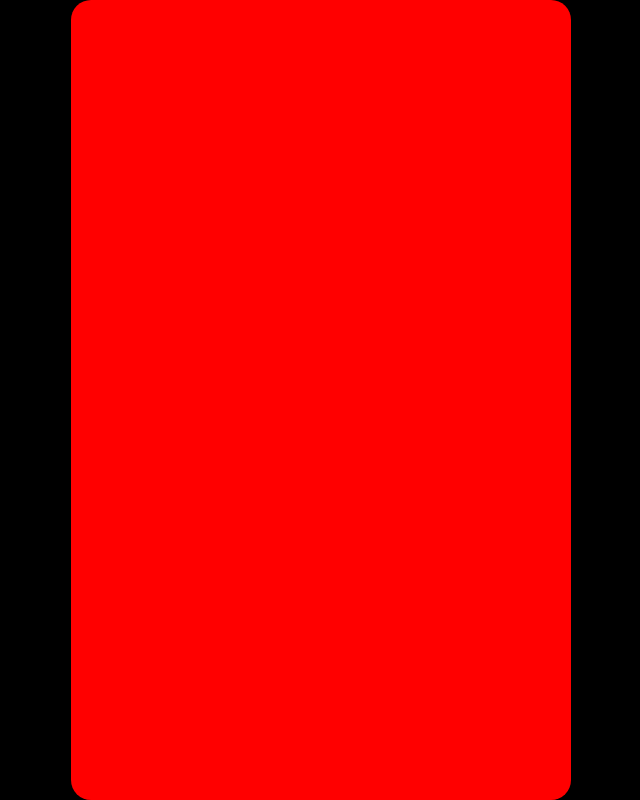
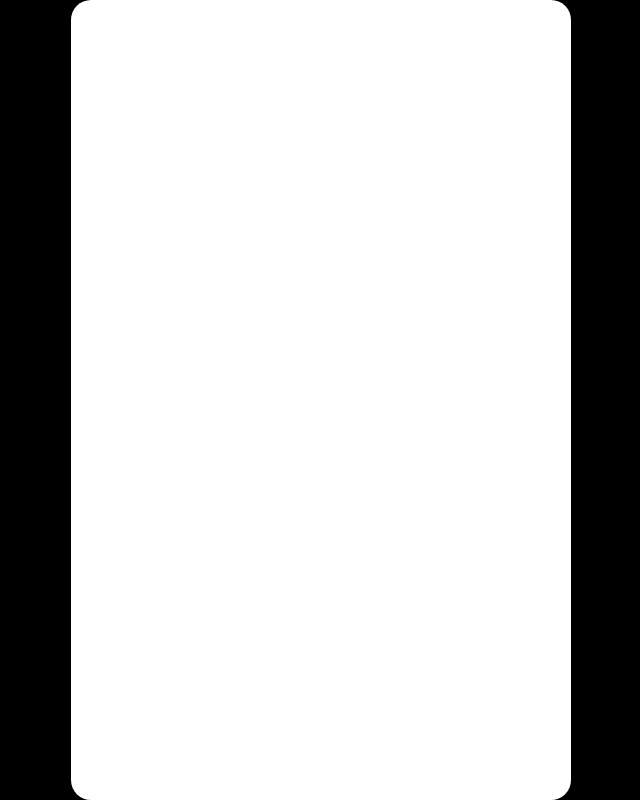
Before and after one commit to kilik42/kidtok7, a React (Create React App) app: page / in a window 1280 px wide. Shown: the whole page, without its empty margins (319-959 px from the left). Built offline with nearby package versions, Linux system fonts and the light colour scheme.

Commit message:
working on playing pausing the video

```diff
--- a/src/Video.css
+++ b/src/Video.css
@@ -13,5 +13,5 @@
     width: 100%;
     height: 100%;
     object-fit: fill;
-    background-color: red;
+    /* background-color: red; */
 }
--- a/src/Video.js
+++ b/src/Video.js
@@ -1,7 +1,18 @@
-import React from 'react'
+import React ,{useRef, useState} from 'react'
 import './Video.css'
 import ReactPlayer from 'react-player'
 function Video() {
+    const [playing, setPlaying] = React.useState(false);
+    const videoref = React.useRef(null);
+
+    const onVideoPress = () => {
+        if (playing) {
+            videoref.current.pause();
+        } else {
+            videoref.current.play();
+        }
+        setPlaying(!playing);
+    };
   return (
     <div className='video'>
      <ReactPlayer
@@ -9,6 +20,11 @@ function Video() {
         url='https://www.youtube.com/watch?v=ysz5S6PUM-U'
         width='100%'
         height='100%'
+        loop
+        // controls
+        // controls={false}
+        onClick={onVideoPress}
+        ref = {videoref}
         />
      {/* videofooter */}
         {/* video sidebar */}
```
